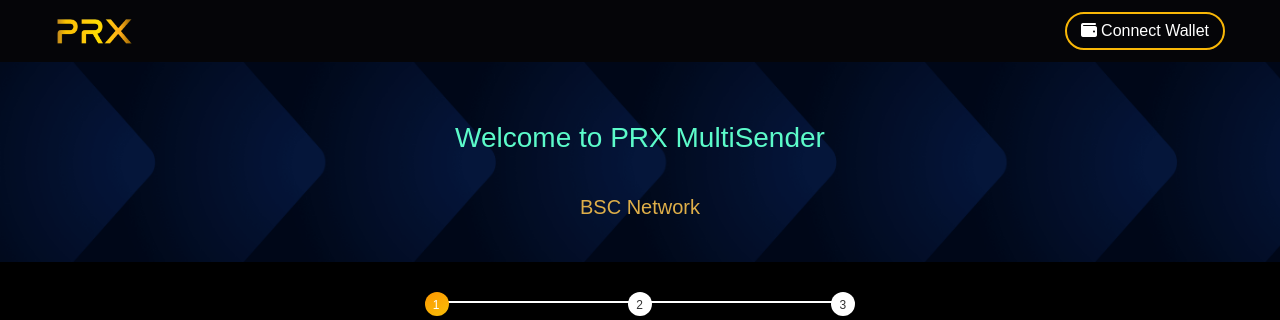
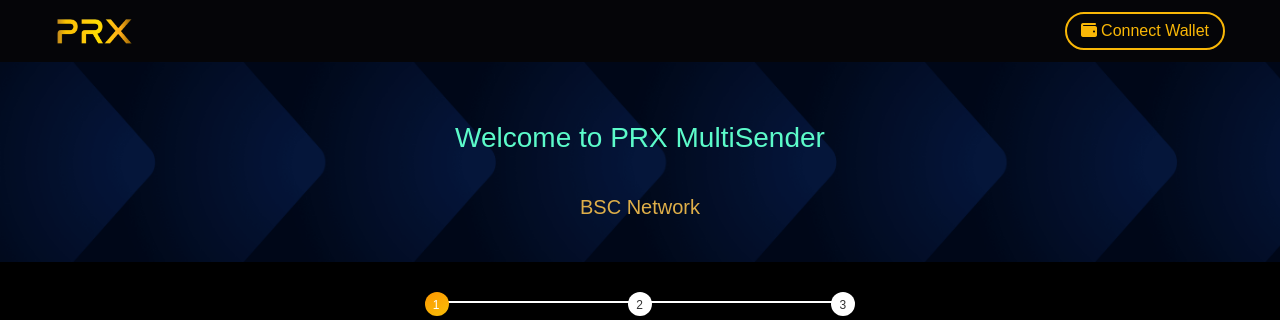
Before and after one commit to jhonpastry123/prxcoin_multisender, a PHP site: page / in a window 1280 px wide. Shown: the top 320 px of the page. Run offline with PHP 8.4, Linux system fonts and the light colour scheme; some libraries are stand-ins or nearby versions.

Commit message:
update style

```diff
--- a/css/style.css
+++ b/css/style.css
@@ -151,7 +151,7 @@
 }
 
 header .navbar-light .nav-item .nav-link {
-    color: #fff;
+    color: #f9b707;
     font-size: 16px;
     line-height: normal;
     position: relative;
```
